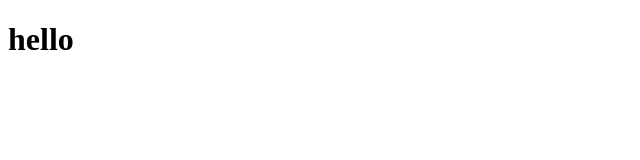
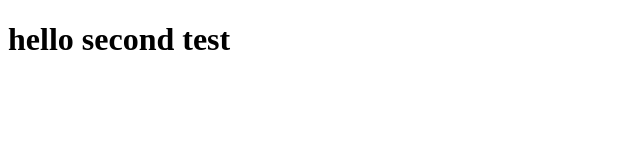
Before and after one commit to prakash9929/practicetest, a plain HTML site: page site/index.html in a window 1280 px wide. Shown: the whole page, without its empty margins (0-640 px from the left). Drawn offline with Linux system fonts and the light colour scheme.

Commit message:
content change.

```diff
--- a/site/index.html
+++ b/site/index.html
@@ -4,7 +4,6 @@
 	<title>hello</title>
 </head>
 <body>
-	<h1>hello</h1>
-
+	<h1>hello second test</h1>
 </body>
 </html>
```
